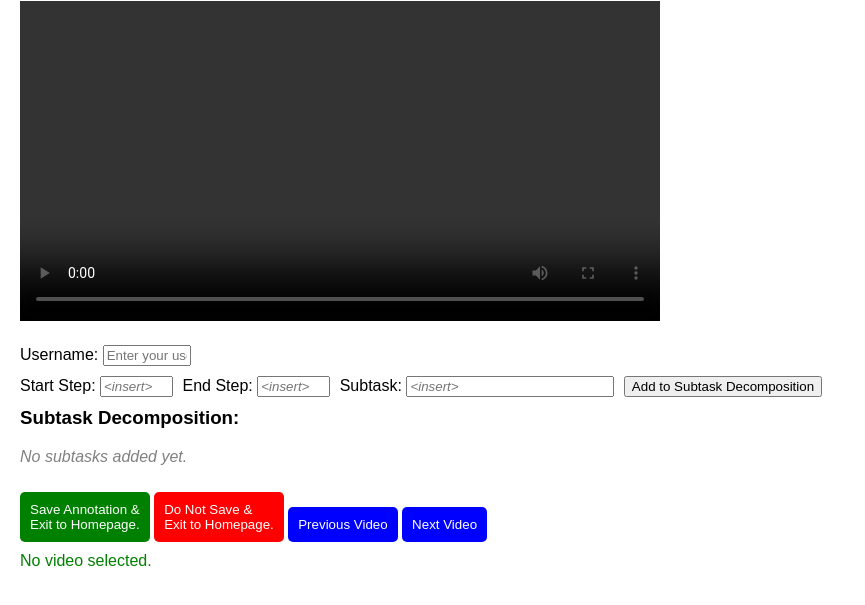
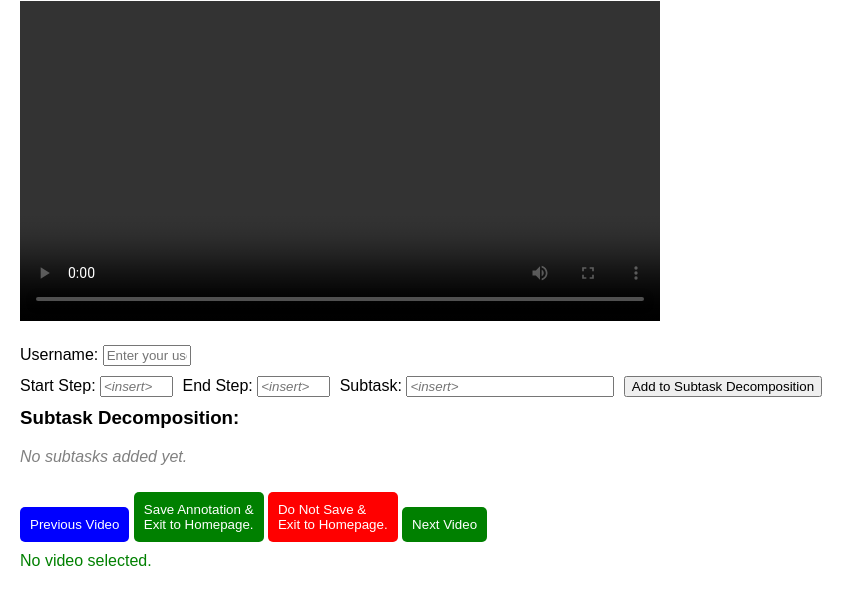
Before and after one commit to frank-Regal/dataset_review_website, a website: page public/annotate.html in a window 1280 px wide. Shown: the part 99-704 px from the top of the page, without its empty margins (0-865 px from the left). Drawn offline with Linux system fonts and the light colour scheme; no server answers.

Commit message:
moved previous video button

```diff
--- a/public/annotate.html
+++ b/public/annotate.html
@@ -147,10 +147,10 @@
 
         <!-- Save button -->
         <div>
+            <button onclick="previousVideo()" class="blue-button">Previous Video</button>
             <button onclick="saveAnnotation()" class="green-button">Save Annotation &<br>Exit to Homepage.</button>
             <button onclick="window.location.href = '/';" class="red-button">Do Not Save &<br>Exit to Homepage.</button>
-            <button onclick="previousVideo()" class="blue-button">Previous Video</button>
-            <button onclick="nextVideo()" class="blue-button">Next Video</button>
+            <button onclick="nextVideo()" class="green-button">Next Video</button>
         </div>
 
         <!-- Feedback message -->
```
